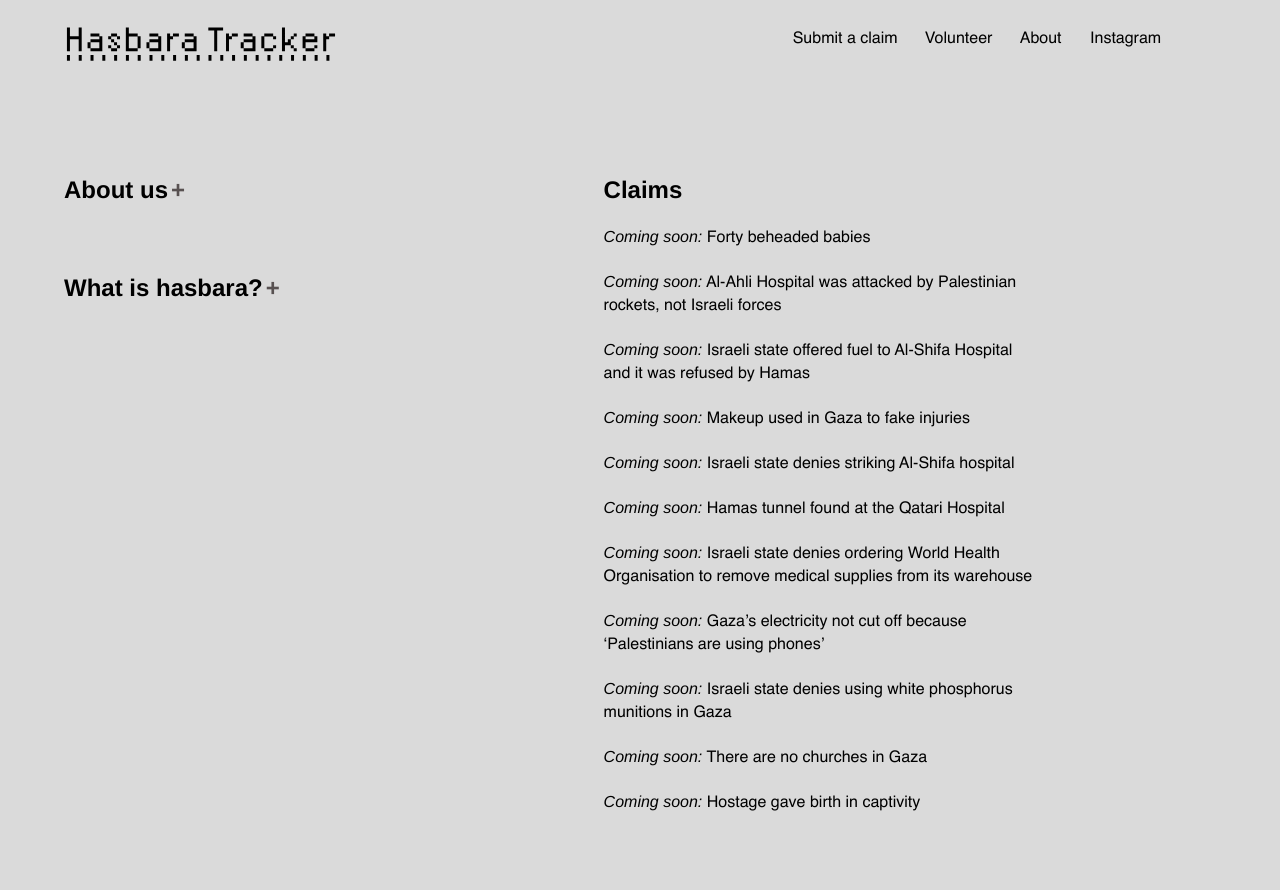
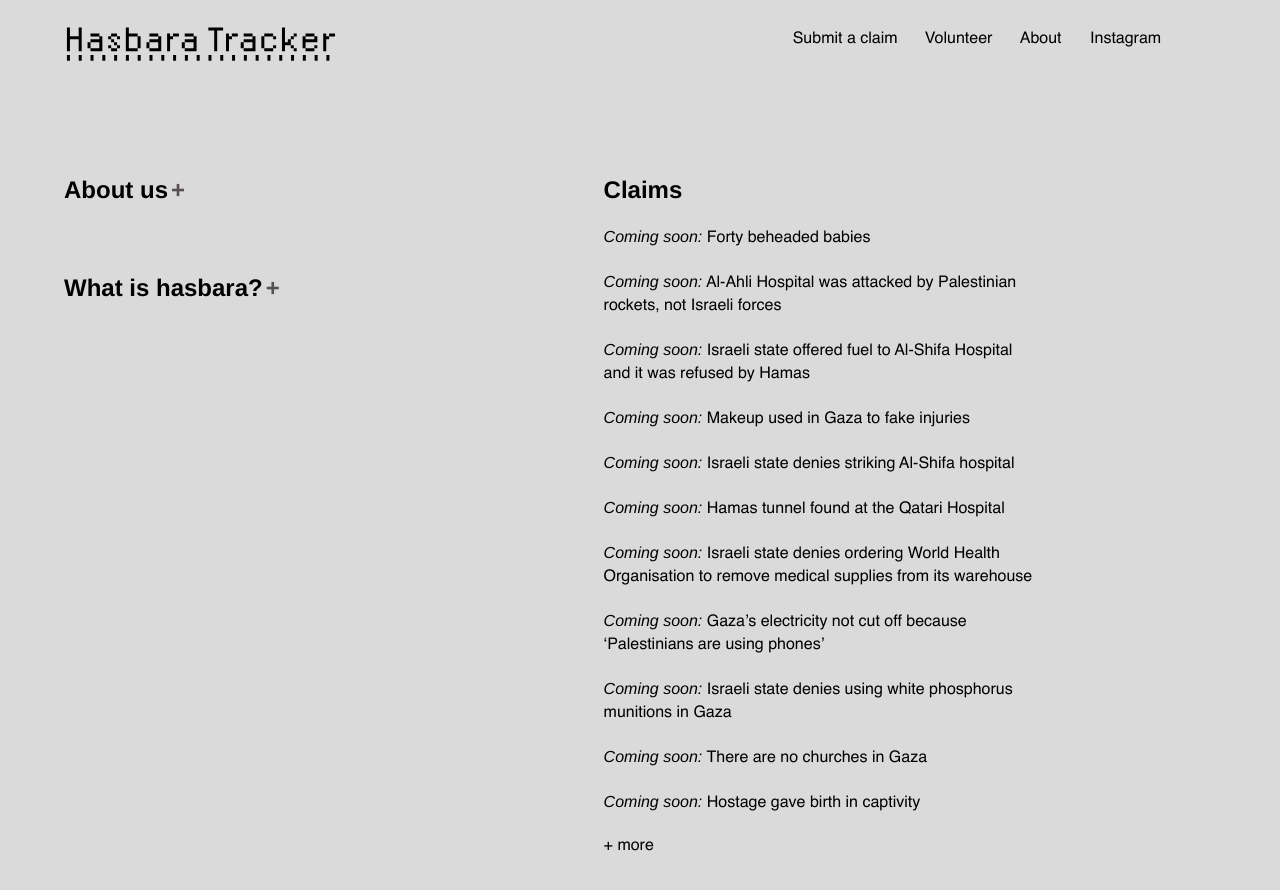
Before and after one commit to tamtzekin/hasbara-tracker, a React (Create React App) app: page / in a window 1280 px wide. Shown: the top 890 px of the page. Built offline with nearby package versions, Linux system fonts and the light colour scheme.

Commit message:
added + more to claims list

```diff
--- a/src/components/ClaimsList.js
+++ b/src/components/ClaimsList.js
@@ -26,6 +26,9 @@ const ClaimsList = () => {
         <div className="claim-coming-soon"><em>Coming soon:</em> There are no churches in Gaza</div>
 
         <div className="claim-coming-soon"><em>Coming soon:</em> Hostage gave birth in captivity</div>
+
+        <div className="claim-coming-soon">+ more</div>
+
         </>
     )
 }
```
